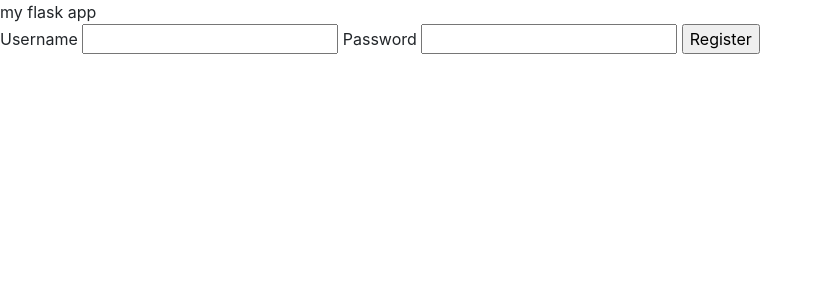
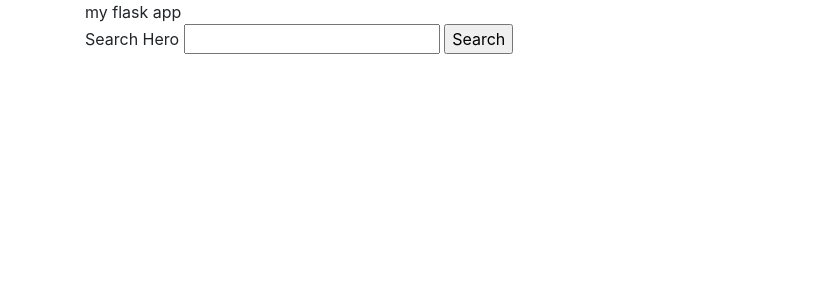
Before and after one commit to scottamass/marvel-comic, a Flask app: page / in a window 1280 px wide. Shown: the top 300 px of the page, without its empty margins (0-822 px from the left). Run offline with Flask 2, Linux system fonts and the light colour scheme; data that the repository does not hold is empty; parts of the project's set-up code (start-up, migrations or seed data) failed here and were passed over; some libraries are stand-ins or nearby versions.

Commit message:
web started

```diff
--- a/app.py
+++ b/app.py
@@ -4,6 +4,7 @@ app = Flask(__name__)
 
 @app.route('/')
 def index():
-    return render_template('index.html')
+    out= get_heros()
+    return render_template('index.html', heros=out )
 
 app.run(host='0.0.0.0', port=81)
--- a/main.py
+++ b/main.py
@@ -20,11 +20,14 @@ def hash_params():
 
     return hashed_params
 
-while True:
+def get_heros():
     params = {'ts': timestamp, 'apikey': authPub, 'hash': hash_params()}
     all = requests.get(f'{baseurl}/characters',params=params).json()
-    for c in all["data"]['results']:
-        print(c['name'])
+    heros= all["data"]['results']
+    return heros
+
+
+def search_hero():
     char=input('who would you like to search ?')
 
     response = requests.get(f'{baseurl}/characters?name={char}',params=params).json()
--- a/templates/base.html
+++ b/templates/base.html
@@ -5,11 +5,16 @@
 <link rel="stylesheet" type="text/css" href="https://stackpath.bootstrapcdn.com/bootstrap/4.3.1/css/bootstrap.min.css" integrity="sha384-ggOyR0iXCbMQv3Xipma34MD+dH/1fQ784/j6cY/iJTQUOhcWr7x9JvoRxT2MZw1T" crossorigin="anonymous">
 </head>
 <body>
-    <section class="content">
-  <header>
+    <section class="container">
+  <header class="sticky-top">
     my flask app
-  </header>
 
+  <form method="post">
+    <label for="search ">Search Hero</label>
+    <input name="hero" id="username" required>
+    <input type="submit" value="Search">
+  </form>
+</header>
   {% block content %}{% endblock %}
     </section>
 </body>
--- a/templates/index.html
+++ b/templates/index.html
@@ -1,11 +1,21 @@
 {% extends 'base.html' %}
 
 {% block content %}
-  <form method="post">
-    <label for="username">Username</label>
-    <input name="username" id="username" required>
-    <label for="password">Password</label>
-    <input type="password" name="password" id="password" required>
-    <input type="submit" value="Register">
-  </form>
+
+  {% for hero in heros%}
+       <div class="card mb-3" style="max-width: 540px;">
+      <div class="row no-gutters">
+        <div class="col-md-4">
+          <img src= {{hero['thumbnail']['path']}}.jpg class="card-img" alt="...">
+        </div>
+        <div class="col-md-8">
+          <div class="card-body">
+            <h5 class="card-title">{{hero['name']}}</h5>
+            <p class="card-text">{{hero['thumbnail']['path']}}</p>
+            <p class="card-text"><small class="text-muted">Last updated 3 mins ago</small></p>
+          </div>
+        </div>
+      </div>
+    </div>
+  {% endfor %}
 {% endblock %}
```
